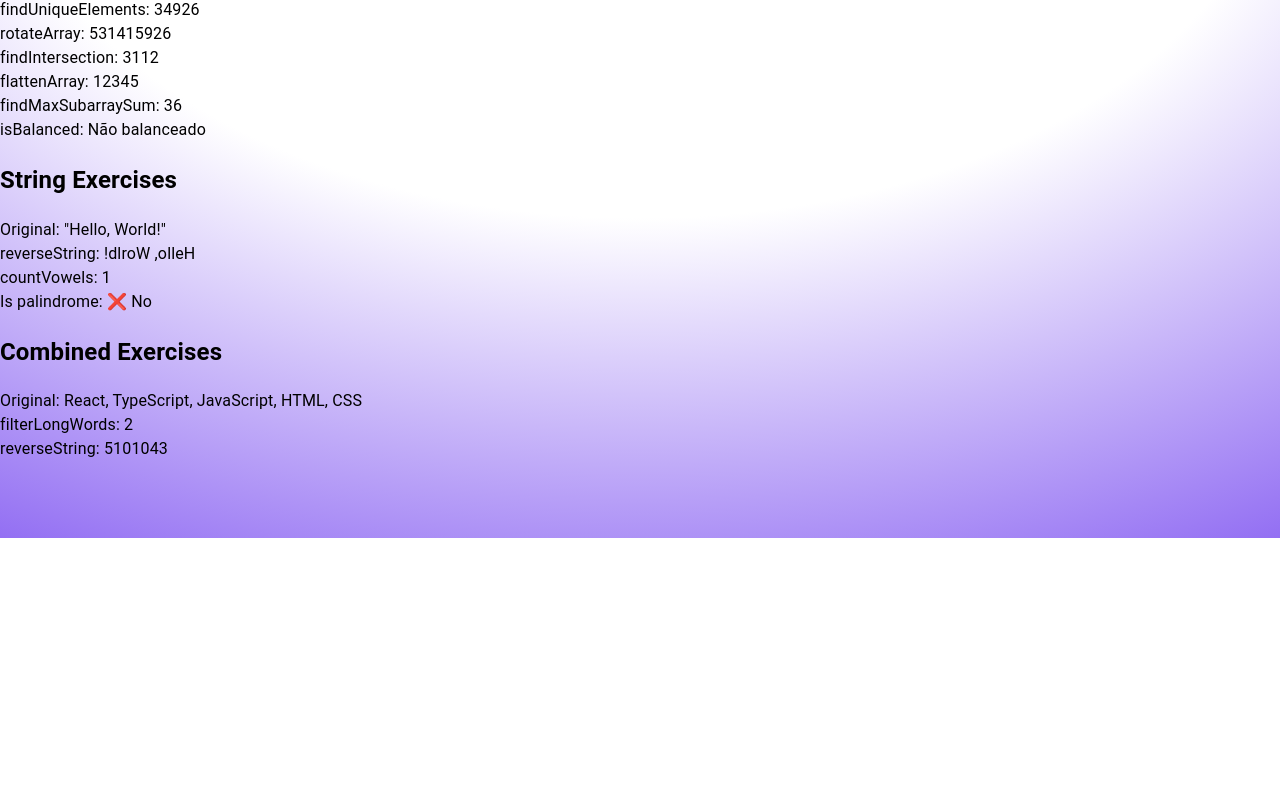
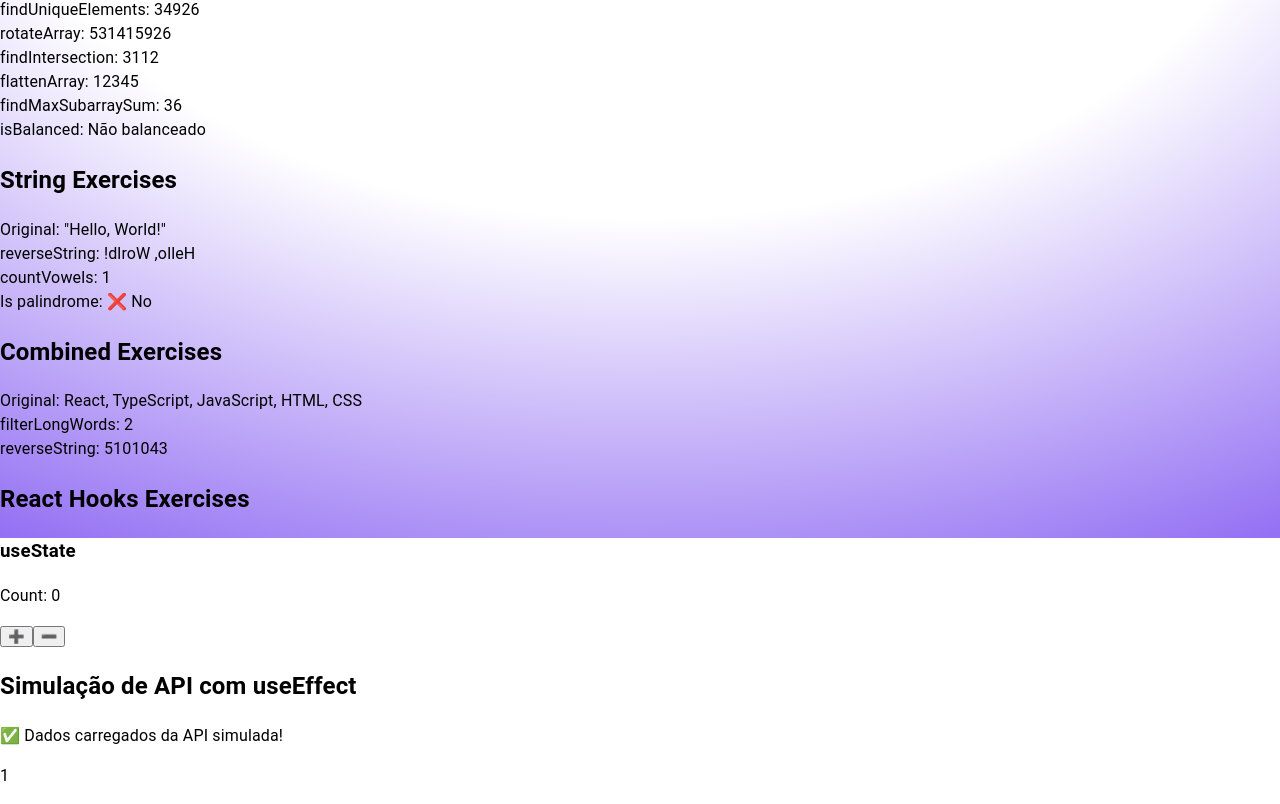
Before and after one commit to OneFor4ll/porfolio, a Next.js app: page /test-page in a window 1280 px wide. Shown: the part 262-1066 px from the top of the page. Before the commit the page ends 800 px from the top, so only its background shows below. Built offline with nearby package versions, Linux system fonts and the light colour scheme.

Commit message:
chore: added reacthooks exercices

```diff
--- a/app/test-page/page.tsx
+++ b/app/test-page/page.tsx
@@ -5,6 +5,7 @@ import type { NextPage } from "next"
 import ArrayExercises from "@/libs/components/sections/index/ArrayExercises"
 import StringExercises from "@/libs/components/sections/index/StringExercises"
 import CombinedExercise from "@/libs/components/sections/index/CombinedExercise"
+import ReactHooksExercises from "@/libs/components/sections/index/ReactHooksExercises"
 
 const Home: NextPage = () => {
     return (
@@ -12,6 +13,8 @@ const Home: NextPage = () => {
       <ArrayExercises />
       <StringExercises />
       <CombinedExercise />
+      <ReactHooksExercises />
+
         </>
     )
 }
--- /dev/null
+++ b/libs/components/sections/index/ReactHooksExercises.tsx
@@ -0,0 +1,71 @@
+
+import { useEffect, useRef, useState } from "react";
+
+const ReactHooksExercises = () => {
+  /*
+    1. Crie um contador que aumente e diminua usando useState
+    - Dica: use dois botões, um para ➕ e outro para ➖
+
+    2. Simule uma chamada de API com useEffect que atualiza um estado com dados após 2 segundos
+    - Dica: use setTimeout para simular o delay
+
+    3. Use useRef para contar quantas vezes o componente foi renderizado
+    - Dica: atualize o valor no useEffect
+
+    4. Crie um useReducer com dois casos:
+      - "TOGGLE": muda o estado booleano visível/invisível
+      - "INCREMENT": soma +1 ao número de cliques
+
+    5. Crie uma função com useCallback que retorna "Olá, NOME!" e só muda se o nome mudar
+
+    6. Extra: Crie um input controlado com useState
+    - Dica: faça um campo de texto onde o estado guarda o valor digitado
+
+    7. Extra: Faça um cronômetro que aumenta 1 a cada segundo quando está "ligado"
+    - Dica: use useEffect + setInterval + botão para start/pause
+
+    8. Extra: useMemo para calcular o quadrado de um número digitado em um input
+    - Dica: só recalcular quando o número mudar
+  */
+
+  const [count, setCount] = useState(0);
+  const increase = () => setCount(count + 1);
+  const decrease = () => setCount(count - 1);
+
+  const [data, setData] = useState<string | null>(null);
+
+  useEffect(() => {
+    const timeout = setTimeout(() => {
+      setData("✅ Dados carregados da API simulada!");
+    }, 2000); // 2 segundos de "delay"
+
+    // Limpeza opcional
+    return () => clearTimeout(timeout);
+  }, []);
+
+  const renderCount = useRef(0);
+
+  useEffect(() => {
+    renderCount.current = renderCount.current + 1;
+  });
+
+
+  return (
+    <div>
+      <h2>React Hooks Exercises</h2>
+      <div>
+        <h3>useState</h3>
+        <p>Count: {count}</p>
+        <button onClick={increase}>➕</button>
+        <button onClick={decrease}>➖</button>
+      </div>
+      <h2>Simulação de API com useEffect</h2>
+      <p>{data ? data : "⏳ Carregando..."}</p>
+
+      <p>{ renderCount.current}</p>
+
+    </div>
+  );
+};
+
+export default ReactHooksExercises;
```
